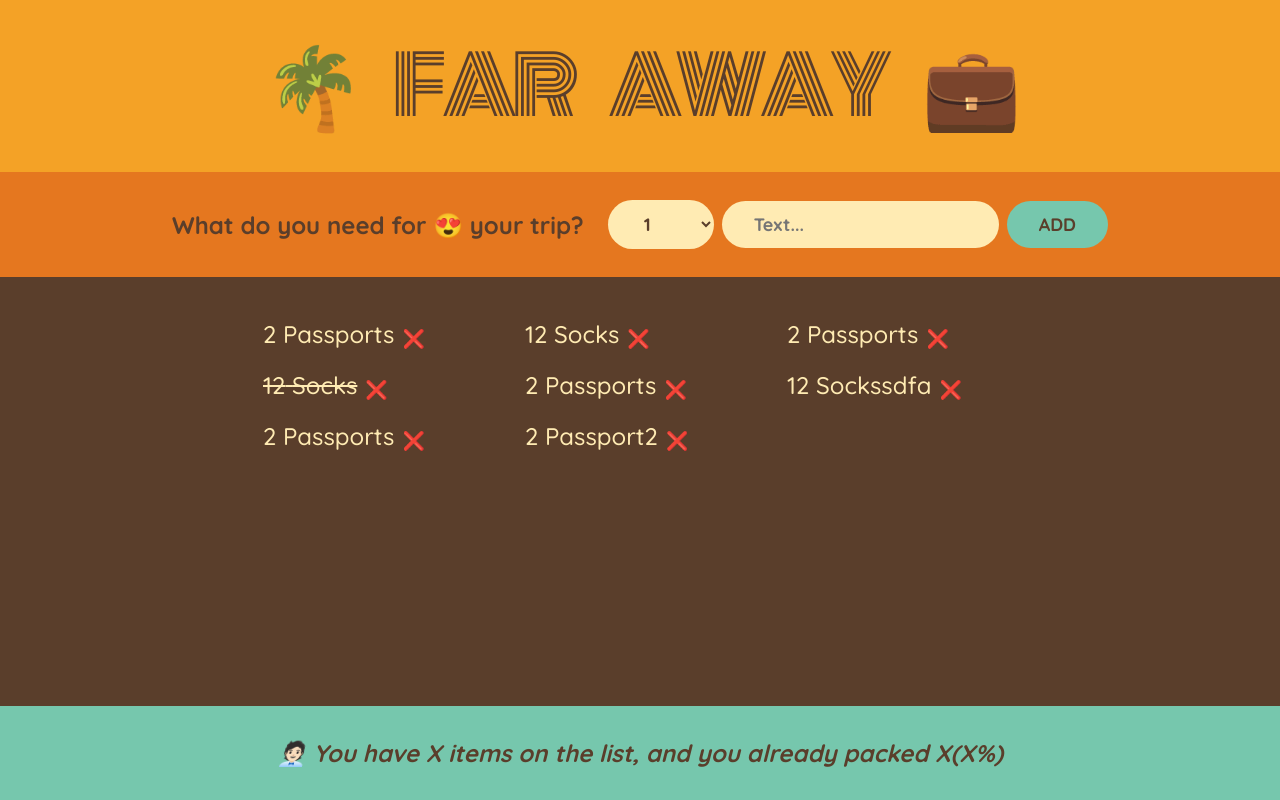
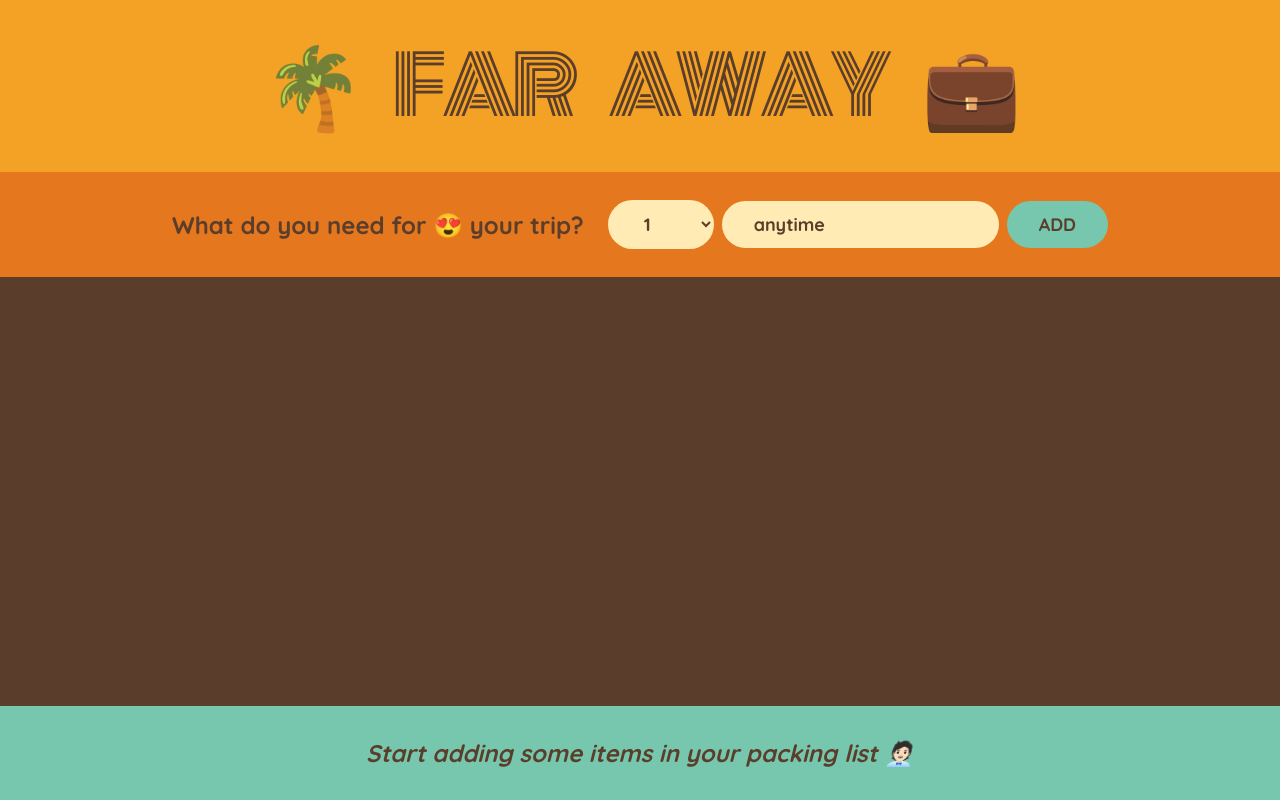
Before and after one commit to Arjunliljo/travel-list, a React (Create React App) app: page / in a window 1280 px wide. Built offline with nearby package versions, Linux system fonts and the light colour scheme.

Commit message:
made footer fully functionol

```diff
--- a/src/App.js
+++ b/src/App.js
@@ -1,31 +1,33 @@
-const initialItems = [
-  { id: 1, description: "Passports", quantity: 2, packed: false },
-  { id: 2, description: "Socks", quantity: 12, packed: false },
-  { id: 1, description: "Passports", quantity: 2, packed: false },
-  { id: 2, description: "Socks", quantity: 12, packed: true },
-  { id: 1, description: "Passports", quantity: 2, packed: false },
-  {
-    id: 2,
-    description: "Sockssdfa",
-    quantity: 12,
-    packed: false,
-  },
-  { id: 1, description: "Passports", quantity: 2, packed: false },
-  {
-    id: 1,
-    description: "Passport2",
-    quantity: 2,
-    packed: false,
-  },
-];
+import { useState } from "react";
 
 export default function App() {
+  const [items, setItems] = useState([]);
+
+  const handleItems = (item) => {
+    setItems([...items, item]);
+  };
+  const handleDeleteItems = (id) => {
+    return () => setItems((items) => items.filter((item) => item.id !== id));
+  };
+
+  const handlePacked = (id) => {
+    setItems((items) =>
+      items.map((item) =>
+        item.id === id ? { ...item, packed: !item.packed } : item
+      )
+    );
+  };
+
   return (
     <div className="app">
       <Logo />
-      <Form />
-      <PackingList />
-      <Stats />
+      <Form onAddItems={handleItems} />
+      <PackingList
+        items={items}
+        onDeleteItems={handleDeleteItems}
+        onToggle={handlePacked}
+      />
+      <Stats items={items} />
     </div>
   );
 }
@@ -34,48 +36,114 @@ function Logo() {
   return <h1>🌴 Far Away 💼</h1>;
 }
 
-function Form() {
+function Form({ onAddItems }) {
+  const [description, setDescrition] = useState("anytime");
+  const [qty, setQty] = useState(1);
+
+  const handleSubmit = (e) => {
+    e.preventDefault();
+
+    //collecting data
+    const newItem = {
+      description: description,
+      quantity: qty,
+      id: Date.now(),
+      packed: false,
+    };
+
+    onAddItems(newItem);
+
+    //reseting form
+    setDescrition("");
+    setQty(1);
+  };
+
   return (
-    <form className="add-form">
+    <form className="add-form" onSubmit={handleSubmit}>
       <h3>What do you need for 😍 your trip?</h3>
-      <select>
+
+      <select value={qty} onChange={(e) => setQty(Number(e.target.value))}>
         {Array.from({ length: 20 }, (_, i) => i + 1).map((num) => {
-          return <option value={num}>{num}</option>;
+          return (
+            <option value={num} key={num}>
+              {num}
+            </option>
+          );
         })}
       </select>
-      <input type="text" placeholder="Text..." />
+      <input
+        type="text"
+        placeholder="Text..."
+        value={description}
+        onChange={(e) => setDescrition(e.target.value)}
+        required
+      />
       <button>add</button>
     </form>
   );
 }
 
-function PackingList() {
+function PackingList({ items, onDeleteItems, onToggle }) {
   return (
     <div className="list">
       <ul>
-        {initialItems.map((item) => (
-          <Item item={item} />
+        {items.map((item) => (
+          <Item
+            item={item}
+            onDeleteItems={onDeleteItems}
+            key={item.id}
+            onToggle={onToggle}
+          />
         ))}
       </ul>
     </div>
   );
 }
 
-function Item({ item }) {
+function Item({ item, onDeleteItems, onToggle }) {
   return (
     <li>
+      <input
+        type="checkbox"
+        style={{ marginRight: "1rem" }}
+        value={item.packed}
+        onChange={() => onToggle(item.id)}
+      />
       <span style={item.packed ? { textDecoration: "line-through" } : {}}>
         {item.quantity} {item.description}
       </span>
-      <button>❌</button>
+      <button onClick={onDeleteItems(item.id)}>❌</button>
     </li>
   );
 }
 
-function Stats() {
+function Stats({ items }) {
+  if (!items.length)
+    return (
+      <em className="stats">
+        Start adding some items in your packing list 🧑🏻‍💼{" "}
+      </em>
+    );
+
+  const numOfItems = items.length;
+  const packedItems = items.reduce(
+    (acc, item) => (item.packed ? acc + 1 : acc),
+    0
+  );
+
   return (
-    <footer className="stats">
-      <em>🧑🏻‍💼 You have X items on the list, and you already packed X(X%)</em>
+    <footer
+      className={numOfItems === packedItems ? "stats packedAll" : "stats"}
+    >
+      {packedItems < numOfItems ? (
+        <em>
+          🧑🏻‍💼 You have {numOfItems} items on the list, and you already packed{" "}
+          {packedItems} items{" "}
+          {" (" + ((packedItems / numOfItems) * 100).toFixed(2) + "% )"}
+        </em>
+      ) : (
+        <em>You Got EveryThing, Ready To Go ✔️</em>
+      )}
     </footer>
   );
 }
--- a/src/index.css
+++ b/src/index.css
@@ -157,3 +157,8 @@ input[type="checkbox"] {
   font-weight: 700;
   padding: 3.2rem 0;
 }
+
+.packedAll {
+  background-color: #e5771f;
+  color: white;
+}
```
